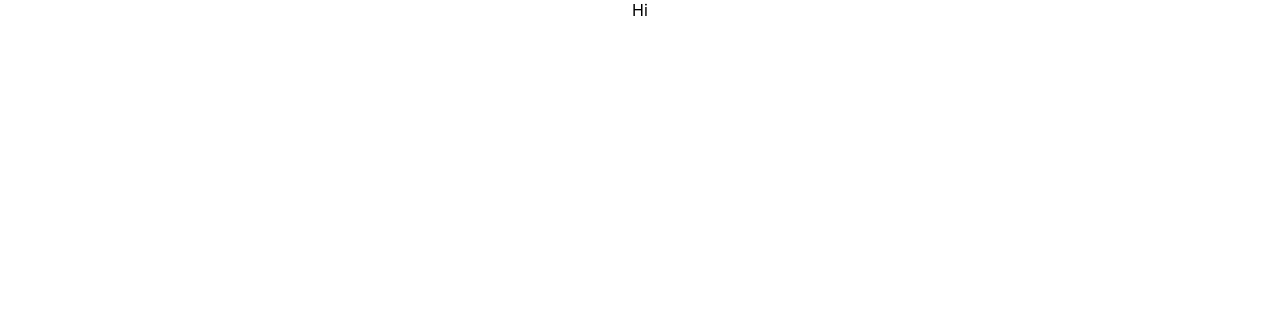
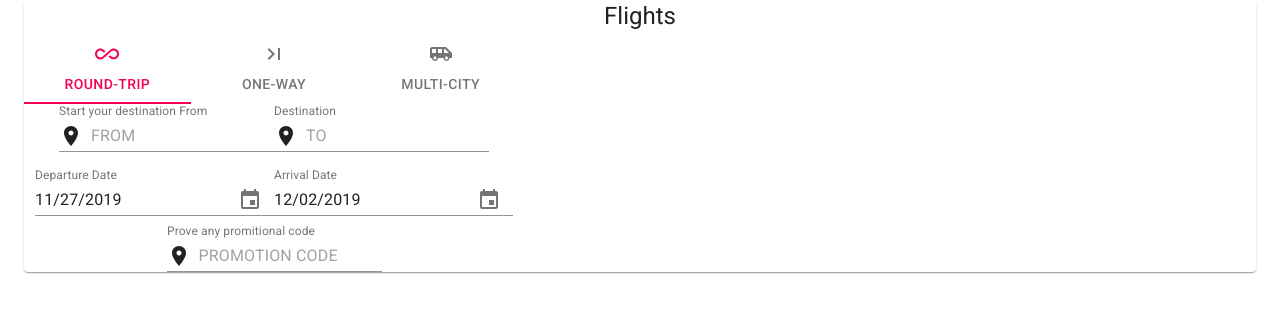
Before and after one commit to PadamSandhu/search-widget, a React app: page / in a window 1280 px wide. Shown: the top 312 px of the page. Built offline with nearby package versions, Linux system fonts and the light colour scheme.

Commit message:
Created Stucture for the widget

```diff
--- a/public/index.html
+++ b/public/index.html
@@ -2,6 +2,7 @@
 <html lang="en">
   <head>
     <meta charset="utf-8" />
+    <link rel="stylesheet" href="https://fonts.googleapis.com/css?family=Roboto:300,400,500,700&display=swap" />
     <link rel="icon" href="%PUBLIC_URL%/favicon.ico" />
     <meta name="viewport" content="width=device-width, initial-scale=1" />
     <meta name="theme-color" content="#000000" />
--- a/src/App.js
+++ b/src/App.js
@@ -1,8 +1,13 @@
 import React from 'react';
+import Widget from './containers';
 import './App.css';
 
 function App() {
-  return <div className="App">Hi</div>;
+  return (
+    <div className="App">
+      <Widget />
+    </div>
+  );
 }
 
 export default App;
--- /dev/null
+++ b/src/components/trips/index.js
@@ -0,0 +1,3 @@
+import { Trips } from './trips';
+
+export default Trips;
--- /dev/null
+++ b/src/components/trips/trips.js
@@ -0,0 +1,118 @@
+import React from 'react';
+import {
+  FormControl,
+  InputLabel,
+  InputAdornment,
+  Input
+} from '@material-ui/core';
+import DateFnsUtils from '@date-io/date-fns';
+
+import {
+  MuiPickersUtilsProvider,
+  KeyboardDatePicker
+} from '@material-ui/pickers';
+
+import get from 'lodash/get';
+
+import LocationOnIcon from '@material-ui/icons/LocationOn';
+export const Trips = ({ type, handleChange, initialState }) => {
+  const onChangeHandler = (event, idType) => {
+    const outGoingObj = {};
+    outGoingObj[type] = {};
+
+    outGoingObj[type][idType] = idType.includes('date')
+      ? event
+      : event.target.value;
+
+    handleChange({ ...outGoingObj });
+  };
+  return (
+    <div className="air-canada-form">
+      <form>
+        <FormControl>
+          <InputLabel htmlFor="input-with-icon-Location">
+            Start your destination From
+          </InputLabel>
+          <Input
+            id="input-with-icon-LocationOnIcon"
+            value={get(initialState, `${type}.from`, '')}
+            onChange={event => onChangeHandler(event, 'from')}
+            placeholder="FROM"
+            startAdornment={
+              <InputAdornment position="start">
+                <LocationOnIcon />
+              </InputAdornment>
+            }
+          />
+        </FormControl>
+
+        <FormControl>
+          <InputLabel htmlFor="input-with-icon-adornment">
+            Destination
+          </InputLabel>
+          <Input
+            id="input-with-icon-adornment"
+            value={get(initialState, `${type}.to`, '')}
+            onChange={event => onChangeHandler(event, 'to')}
+            placeholder="TO"
+            startAdornment={
+              <InputAdornment position="start">
+                <LocationOnIcon />
+              </InputAdornment>
+            }
+          />
+        </FormControl>
+
+        <FormControl>
+          <MuiPickersUtilsProvider utils={DateFnsUtils}>
+            <KeyboardDatePicker
+              margin="normal"
+              id="date-picker-dialog"
+              label="Departure Date"
+              format="MM/dd/yyyy"
+              value={get(initialState, `${type}.date1`, new Date())}
+              onChange={event => onChangeHandler(event, 'date1')}
+              KeyboardButtonProps={{
+                'aria-label': 'change date'
+              }}
+            />
+          </MuiPickersUtilsProvider>
+        </FormControl>
+
+        <FormControl>
+          <MuiPickersUtilsProvider utils={DateFnsUtils}>
+            <KeyboardDatePicker
+              margin="normal"
+              id="date-picker-dialog"
+              label="Arrival Date"
+              format="MM/dd/yyyy"
+              value={get(initialState, `${type}.date2`, new Date())}
+              onChange={event => onChangeHandler(event, 'date2')}
+              KeyboardButtonProps={{
+                'aria-label': 'change date'
+              }}
+            />
+          </MuiPickersUtilsProvider>
+        </FormControl>
+
+        <FormControl>
+          <InputLabel htmlFor="input-with-icon-promo-code">
+            Prove any promitional code
+          </InputLabel>
+          <Input
+            id="input-with-icon-LocationOnIcon"
+            value={get(initialState, `${type}.promoCode`, '')}
+            onChange={event => onChangeHandler(event, 'promoCode')}
+            placeholder="PROMOTION CODE"
+            startAdornment={
+              <InputAdornment position="start">
+                <LocationOnIcon />
+              </InputAdornment>
+            }
+          />
+        </FormControl>
+
+      </form>
+    </div>
+  );
+};
--- /dev/null
+++ b/src/containers/container.js
@@ -0,0 +1,19 @@
+import React from 'react';
+import MContainer from '@material-ui/core/Container';
+import Typography from '@material-ui/core/Typography';
+import Paper from '@material-ui/core/Paper';
+
+import Tabs from './tabs';
+
+export const Container = () => {
+  return (
+    <MContainer maxWidth="xl">
+      <Paper>
+        <Typography variant="h5" component="h3">
+          Flights
+        </Typography>
+        <Tabs />
+      </Paper>
+    </MContainer>
+  );
+};
--- /dev/null
+++ b/src/containers/index.js
@@ -0,0 +1,2 @@
+import { Container } from './container';
+export default Container;
--- /dev/null
+++ b/src/containers/tabs/index.js
@@ -0,0 +1,2 @@
+import { FlightTabs } from './tabs';
+export default FlightTabs;
--- /dev/null
+++ b/src/containers/tabs/tabContent.js
@@ -0,0 +1,9 @@
+import React from 'react';
+
+export const TabContent = ({ children, hidden, ...other }) => {
+  return !hidden ? (
+    <div role="tabpanel" {...other}>
+      {children}
+    </div>
+  ) : null;
+};
--- /dev/null
+++ b/src/containers/tabs/tabs.js
@@ -0,0 +1,78 @@
+import React, { useEffect } from 'react';
+import Tabs from '@material-ui/core/Tabs';
+import Tab from '@material-ui/core/Tab';
+import AllInclusiveIcon from '@material-ui/icons/AllInclusive';
+import LastPageIcon from '@material-ui/icons/LastPage';
+import AirportShuttleIcon from '@material-ui/icons/AirportShuttle';
+import defaultsDeep from 'lodash/defaultsDeep';
+
+import { TabContent } from './tabContent';
+import RoundTrip from '../../components/trips';
+import './tabs.scss';
+
+export const FlightTabs = () => {
+  const [value, setValue] = React.useState(0);
+  const [formState, setFormState] = React.useState({});
+
+  const tabContentArray = [
+    {
+      type: 'roundTrip',
+      index: 0
+    },
+    {
+      type: 'oneWay',
+      index: 1
+    },
+    {
+      type: 'multiCity',
+      index: 2
+    }
+  ];
+
+  useEffect(() => {
+    // Set intial State
+    const object = {};
+    const currentDate = new Date();
+    object[tabContentArray[0].type] = {};
+    object[tabContentArray[0].type].date1 = currentDate;
+    object[tabContentArray[0].type].date2 = new Date(currentDate.getTime() + 5 * 24 * 60 * 60 * 1000);
+    setFormState({ ...object });
+  }, []);
+
+  const tabHandleChange = (event, newValue) => {
+    setValue(newValue);
+    // Reset Form
+    setFormState({});
+  };
+
+  const formHandler = incomingObj => {
+    setFormState(defaultsDeep(incomingObj, formState));
+    console.log('incomingObj', incomingObj);
+  };
+  console.log('state', formState);
+
+  return (
+    <div className="tabs-container">
+      <Tabs
+        value={value}
+        onChange={tabHandleChange}
+        variant="fullWidth"
+        indicatorColor="secondary"
+        textColor="secondary"
+        aria-label="Select the type of trip"
+      >
+        <Tab icon={<AllInclusiveIcon />} label="Round-trip" />
+        <Tab icon={<LastPageIcon />} label="One-way" />
+        <Tab icon={<AirportShuttleIcon />} label="Multi-city" />
+      </Tabs>
+
+      <TabContent>
+        <RoundTrip
+          type={tabContentArray[value].type}
+          handleChange={formHandler}
+          initialState={formState}
+        />
+      </TabContent>
+    </div>
+  );
+};
--- /dev/null
+++ b/src/containers/tabs/tabs.scss
@@ -0,0 +1,3 @@
+.tabs-container {
+  max-width: 500px;
+}
```
Also changed, not shown: package.json (+7 -0 lines), 1 other file (tests, documents, lock files or other folders).
